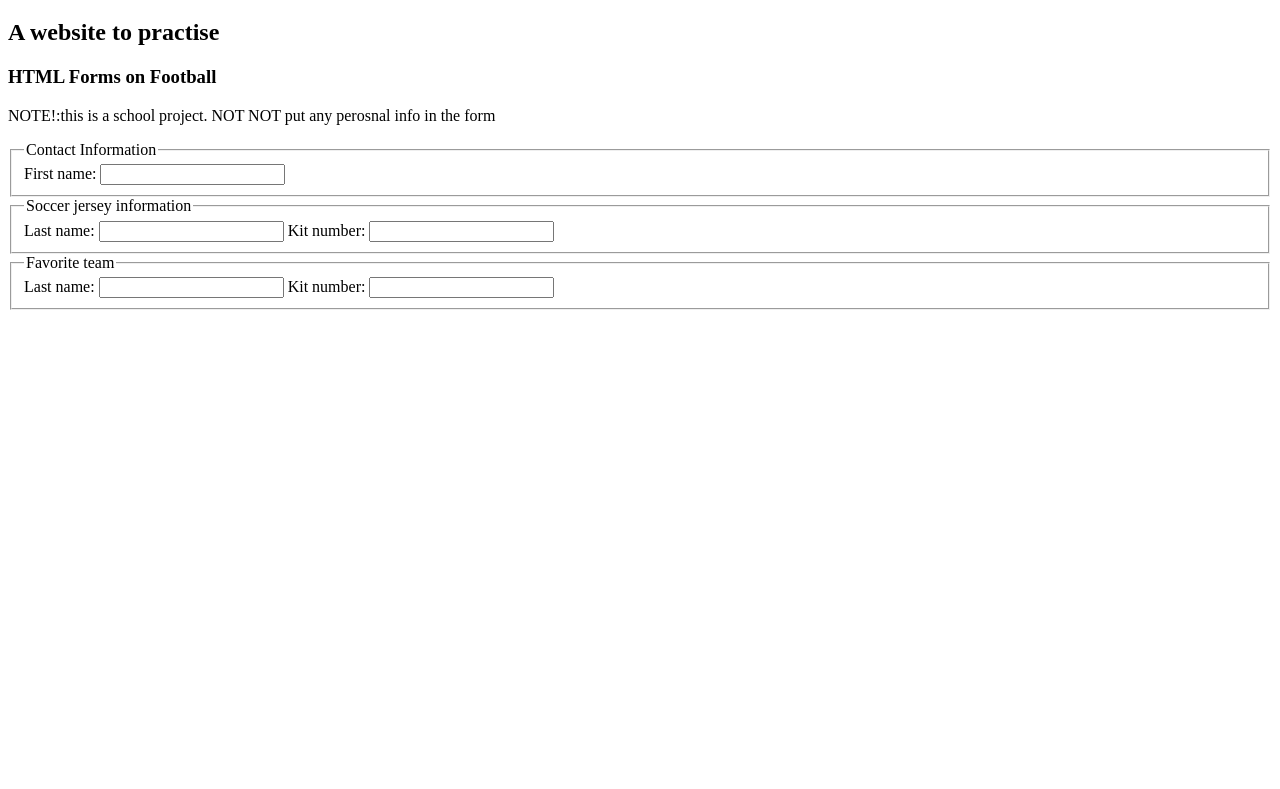
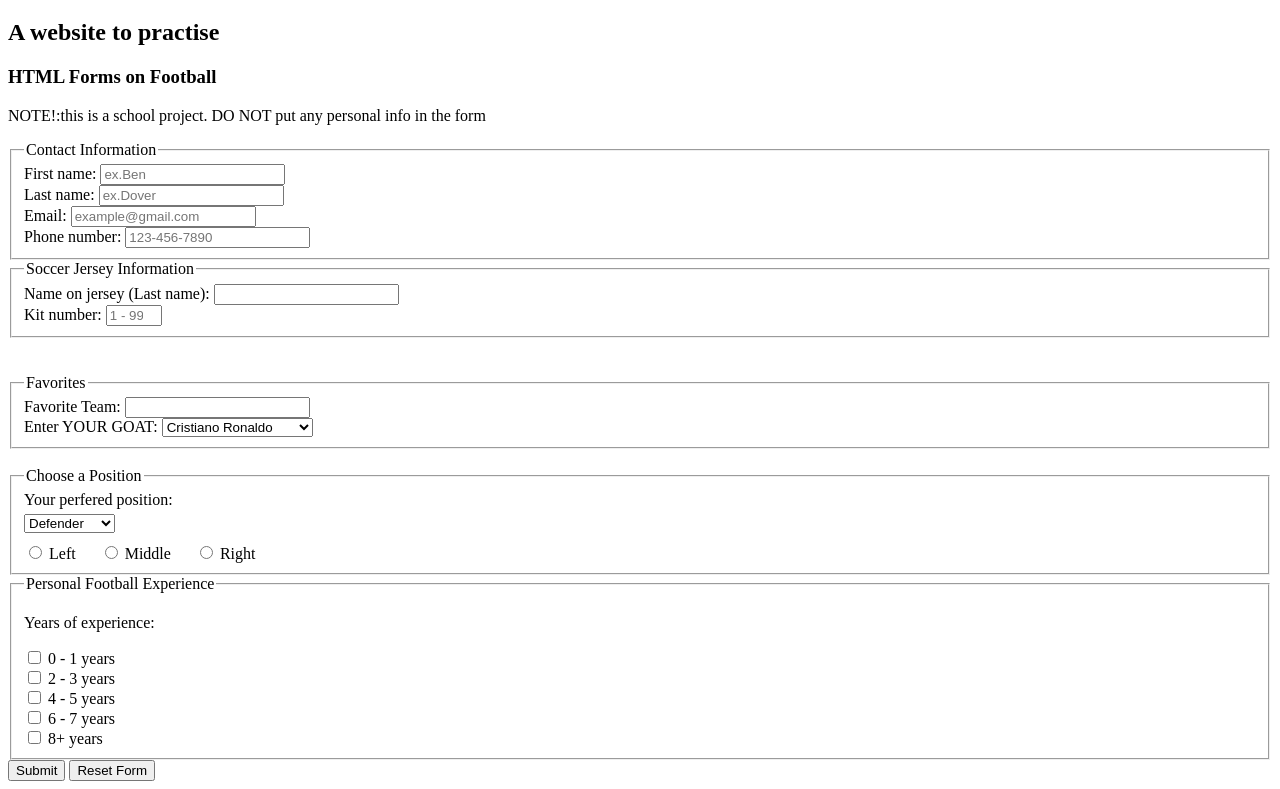
Before and after one commit to Cruz-in/Firstwebproject, a plain HTML site: page forms.html in a window 1280 px wide. Shown: the part 61-850 px from the top of the page. Before the commit the page ends 800 px from the top, so only its background shows below. Drawn offline with Linux system fonts and the light colour scheme.

Commit message:
it looks good

```diff
--- a/forms.html
+++ b/forms.html
@@ -12,8 +12,8 @@
   <h3>HTML Forms on Football</h3>
 
   <p>
-    NOTE!:this is a school project. NOT NOT put any
-    perosnal info in the form
+    NOTE!:this is a school project. DO NOT put any
+    personal info in the form
   </p>
 
   <!--
@@ -41,6 +41,13 @@
           for, which links to the ID of the input the label is for.
       -->
       <label for="fName">First name: </label>
+        <input type="text" id="fName" name="fName" placeholder="ex.Ben"><br>
+        <label for="lName">Last name: </label>
+        <input type="text" id="lName" name="lName" placeholder="ex.Dover"><br>
+        <label for="email">Email: </label>
+        <input type="email" id="email" name="email" placeholder="example@gmail.com"><br>
+        <label for="phone">Phone number: </label>
+        <input type="tel" id="phone" name="phone" placeholder="123-456-7890"><br>
       <!--
         The input tag creates the actual element that users will
         type thier info into
@@ -59,25 +66,88 @@
             required, which forces a user to  have to enter input in the
             input.
         -->
-        <input type="text" id="fName" name="fName" required/>
+  <!-- This input is already above, removed duplicate -->
       </fieldset>
 
       <fieldset>
-        <legend>Soccer jersey information</legend>
-        <label for="lName">Last name: </label>
-        <input type="text" id="lName" name="lName" required/>
+        <legend>Soccer Jersey Information</legend>
+        <label for="jerseyName">Name on jersey (Last name): </label>
+        <input type="text" id="jerseyName" name="jerseyName" required><br>
+        <label for="kitNumber">Kit number: </label>
+        <input type="number" id="kitNumber" name="kitNumber" min="1" max="99" step="1" placeholder="1 - 99" required><br>
+      </fieldset>
+      <br/>
+      <br/>
 
-        <label for="kitNumber">Kit number: </label>
-        <input type="text" id="kitNumber" name="kitNumber" required/><br>
+      <fieldset>
+        <legend>Favorites</legend>
+        <label for="favTeam">Favorite Team: </label>
+        <input type="text" id="favTeam" name="favTeam" required><br>
+        <label for="goat">Enter YOUR GOAT:</label>
+        <select id="goat" name="goat">
+          <option value="cristiano">Cristiano Ronaldo</option>
+          <option value="messi">Lionel Messi</option>
+          <option value="pele">Pelé</option>
+          <option value="maradona">Diego Maradona</option>
+          <option value="cruyff">Johan Cruyff</option>
+          <option value="zidane">Zinedine Zidane</option>
+          <option value="r9">Ronaldo Nazário (R9)</option>
+          <option value="maldini">Paolo Maldini</option>
+          <option value="beckenbauer">Franz Beckenbauer</option>
+          <option value="henry">Thierry Henry</option>
+          <option value="mbappe">Kylian Mbappé</option>
+          <option value="haaland">Erling Haaland</option>
+          <option value="neymar">Neymar Jr.</option>
+          <option value="distefano">Alfredo Di Stéfano</option>
+          <option value="matthaus">Lothar Matthäus</option>
+          <option value="vinicius">Vinícius Júnior</option>
+          <option value="rooney">Wayne Rooney</option>
+          <option value="beckham">David Beckham</option>
+          <option value="bellingham">Jude Bellingham</option>
+        </select>
+      </fieldset>
+
+      <br/>
+      <fieldset>
+        <legend>Choose a Position</legend>
+        <label for="position">Your perfered position:</label>
+        <div style="margin-bottom: 5px;">
+
+        </div>
+        <select id="position" name="position">
+          <option value="defender">Defender</option>
+          <option value="midfielder">Midfielder</option>
+          <option value="striker">Striker</option>
+          <option value="winger">Winger</option>
+          <option value="full back">Full back</option>
+          <option value="wing back">Wing back</option>
+          <option value="play maker">Play Maker</option>
+          <option value="goal keeper">Goalkeeper</option>
+        </select>
+        <div style="margin-top: 10px;">
+          <label><input type="radio" name="position_side" value="left" required> Left</label>
+          <label style="margin-left: 20px;"><input type="radio" name="position_side" value="middle"> Middle</label>
+          <label style="margin-left: 20px;"><input type="radio" name="position_side" value="right"> Right</label>
+        </div>
       </fieldset>
 
       <fieldset>
-        <legend>Favorite team</legend>
-        <label for="lName">Last name: </label>
-        <input type="text" id="lName" name="lName" required/>
-       <label for="kitNumber">Kit number: </label>
-        <input type="text" id="kitNumber" name="kitNumber" required/>
+        <legend>Personal Football Experience</legend>
+         <p>Years of experience:</p>
+        <input type="checkbox" id="exp-0-1" name="experience" value="0-1">
+        <label for="exp-0-1">0 - 1 years</label><br>
+        <input type="checkbox" id="exp-2-3" name="experience" value="2-3">
+        <label for="exp-2-3">2 - 3 years</label><br>
+        <input type="checkbox" id="exp-4-5" name="experience" value="4-5">
+        <label for="exp-4-5">4 - 5 years</label><br>
+        <input type="checkbox" id="exp-6-7" name="experience" value="6-7">
+        <label for="exp-6-7">6 - 7 years</label><br>
+        <input type="checkbox" id="exp-8plus" name="experience" value="8plus">
+        <label for="exp-8plus">8+ years</label><br>
       </fieldset>
+
+      <button type="submit">Submit</button>
+      <input type="reset" id="reset-button" name="reset" value="Reset Form" />
     </form>
-</body>
+  </body>
 </html>
```
